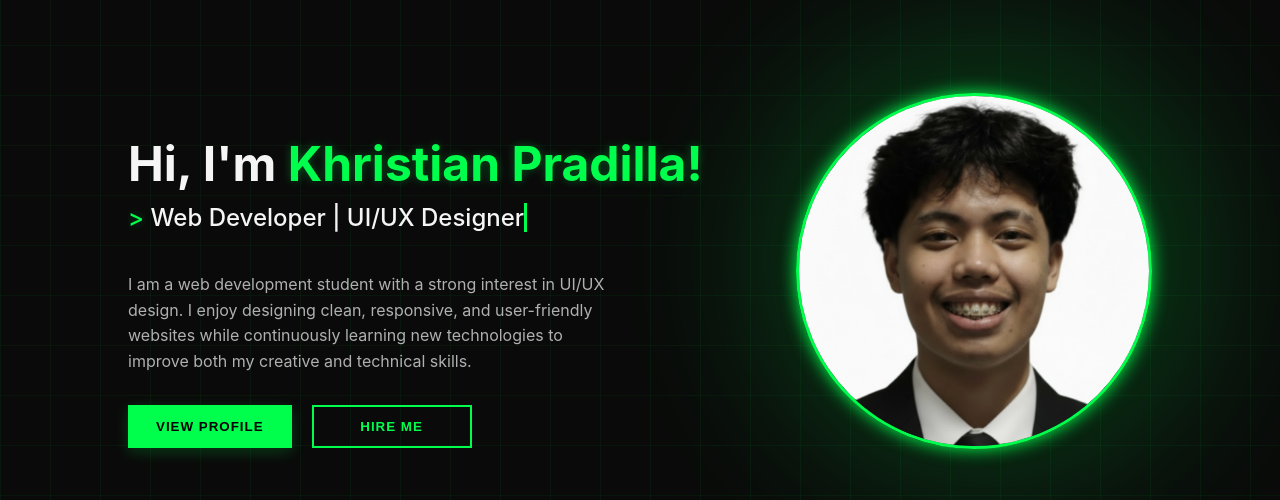
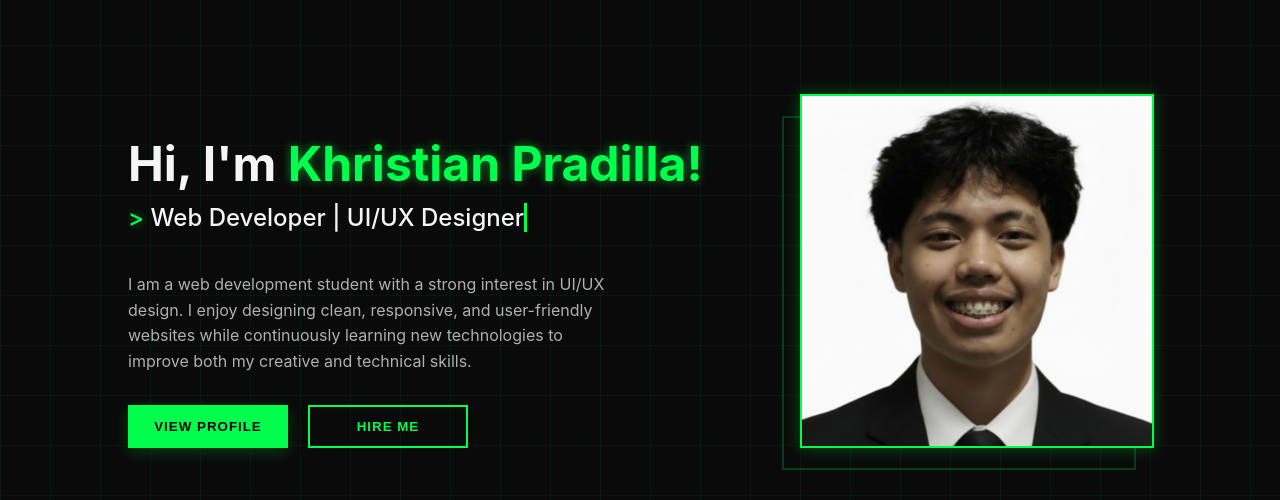
Before and after one commit to KGrahhh/WDFOL-Portfolio, an Angular app: page / in a window 1280 px wide. Shown: the part 205-705 px from the top of the page. Built offline with nearby package versions, Linux system fonts and the light colour scheme.

Commit message:
Updated the profile in home page

```diff
--- a/src/app/pages/home/home.css
+++ b/src/app/pages/home/home.css
@@ -1,3 +1,4 @@
+/* --- LAYOUT --- */
 .home-container {
   display: flex;
   align-items: center;
@@ -8,6 +9,11 @@
   background-color: transparent;
 }
 
+.hero-content {
+  flex: 1;
+}
+
+/* --- TYPOGRAPHY --- */
 .greeting {
   font-size: 3rem;
   margin-bottom: 10px;
@@ -31,47 +37,93 @@
   margin-bottom: 30px;
 }
 
-.image-frame {
-  /* This creates a fixed-size square container */
-  width: 350px;
-  height: 350px;
+.neon-text {
+  color: var(--accent-color);
+  text-shadow: 0 0 10px rgba(var(--accent-rgb), 0.5);
+}
 
-  border-radius: 50%;     /* Makes the container a circle */
-  border: 3px solid var(--accent-color);
-  overflow: hidden;       /* This acts as the "cookie cutter" */
+/* --- HERO VISUAL (The "About" Style Profile) --- */
+.hero-visual {
+  flex: 0 0 350px;
+  max-width: 350px;
+  position: relative;
+  z-index: 1;
+}
+
+.visual-wrapper {
+  position: relative;
   display: flex;
   justify-content: center;
   align-items: center;
+}
 
-  animation: neon-pulse 3s infinite ease-in-out;
+/* The primary neon border box */
+.image-accent-box {
+  position: relative;
+  border: 2px solid var(--accent-color);
+  box-shadow: 0 0 15px rgba(var(--accent-rgb), 0.3);
+  line-height: 0;
+}
+
+/* The secondary offset border (The "Ghost" box) */
+.image-accent-box::before {
+  content: "";
+  position: absolute;
+  width: 100%;
+  height: 100%;
+  border: 2px solid rgba(var(--accent-rgb), 0.5);
+  top: 20px;
+  left: -20px;
+  z-index: -1;
+  transition: all 0.4s ease;
+}
+
+/* INTERACTION: Moves the offset border and zooms image */
+.hero-visual:hover .image-accent-box::before {
+  top: 10px;
+  left: -10px;
+  border-color: var(--accent-color);
+}
+
+.image-frame {
+  width: 350px;
+  height: 350px;
+  overflow: hidden;
+  display: block;
+  background-color: #0a0a0a; /* Matches your background */
 }
 
 .image-frame img {
   width: 100%;
   height: 100%;
   object-fit: cover;
-  transform: scale(1.1);
-
   display: block;
-  transition: transform 0.5s ease;
+  filter: grayscale(30%);
+  transition: transform 0.5s ease, filter 0.4s ease;
 }
 
-/* PULSE ANIMATION  */
-.image-frame.neon-border {
-  animation: neon-pulse 3s infinite ease-in-out;
+.hero-visual:hover img {
+  transform: scale(1.05);
+  filter: grayscale(0%);
 }
 
-@keyframes neon-pulse {
-  0%, 100% {
-    box-shadow: 0 0 5px var(--accent-color);
-    border-color: var(--accent-color);
-  }
-  50% {
-    box-shadow: 0 0 20px var(--accent-color), inset 0 0 10px var(--accent-color);
-    border-color: var(--accent-color);
-  }
+/* --- BUTTONS --- */
+.cta-group {
+  display: flex;
+  gap: 20px;
+  margin-top: 10px;
 }
 
+.btn-primary, .btn-outline {
+  min-width: 160px;
+  text-align: center;
+  padding: 12px 24px;
+  cursor: pointer;
+  font-weight: 600;
+  transition: all 0.3s ease;
+}
+
+/* --- ANIMATIONS --- */
 @keyframes blink-caret {
   from, to { border-color: transparent }
   50% { border-color: var(--accent-color); }
@@ -81,72 +133,21 @@
   from { width: 0 }
   to { width: 100% }
 }
-.cta-group {
-  display: flex;
-  gap: 20px; /* This adds a 20px space between the two buttons */
-  margin-top: 10px;
+
+/* --- RESPONSIVENESS --- */
+@media (max-width: 992px) {
+  .home-container {
+    flex-direction: column-reverse;
+    text-align: center;
+    padding-top: 50px;
+  }
+
+  .description {
+    margin-left: auto;
+    margin-right: auto;
+  }
+
+  .cta-group {
+    justify-content: center;
+  }
 }
-
-/* Ensure the buttons have consistent sizing */
-.btn-primary, .btn-outline {
-  min-width: 160px; /* Optional: makes buttons the same width */
-  text-align: center;
-}
-
-/* Update the image-frame to be circular and add floating animation */
-.image-frame {
-  border-radius: 50%; /* Makes it a circle - optional, remove if you want square */
-  overflow: hidden;   /* Keeps the image inside the border */
-  transition: transform 0.4s cubic-bezier(0.175, 0.885, 0.32, 1.275), box-shadow 0.4s ease;
-  animation: neon-pulse 3s infinite ease-in-out, float 6s infinite ease-in-out;
-  cursor: pointer;
-}
-
-/* Hover Effect: Scales up and intensifies the glow */
-.image-frame:hover {
-  transform: scale(1.05) rotate(2deg);
-  box-shadow: 0 0 40px var(--accent-color);
-}
-
-/* Floating Animation */
-@keyframes float {
-  0%, 100% { transform: translateY(0); }
-  50% { transform: translateY(-20px); }
-}
-
-/* Image inside the frame: add a slight grayscale to color transition */
-.image-frame img {
-  max-width: 400px;
-  width: 100%;
-  height: auto;
-  filter: grayscale(30%); /* Subtle professional look */
-  transition: filter 0.4s ease;
-}
-
-.image-frame:hover img {
-  filter: grayscale(0%);
-}
-
-.visual-wrapper {
-  position: relative;
-  display: flex;
-  justify-content: center;
-  align-items: center;
-}
-
-.blob-shape {
-  position: absolute;
-  width: 300px;
-  height: 300px;
-  background: var(--accent-color);
-  filter: blur(80px);
-  opacity: 0.3;
-  z-index: -1;
-  border-radius: 50%;
-  animation: blob-pulse 8s infinite alternate;
-}
-
-@keyframes blob-pulse {
-  from { transform: scale(1); }
-  to { transform: scale(1.3) translate(10px, -10px); }
-}
--- a/src/app/pages/home/home.html
+++ b/src/app/pages/home/home.html
@@ -20,14 +20,13 @@
 
   <div class="hero-visual">
     <div class="visual-wrapper">
-    <div class="blob-shape"></div>
-
       <a routerLink="/about" class="image-link">
-      <div class="image-frame neon-border">
+        <div class="image-accent-box">
+          <div class="image-frame">
             <img src="profile.png" alt="Khristian Pradilla">
           </div>
+        </div>
       </a>
-
     </div>
   </div>
 </section>
```
Also changed, not shown: src/app/pages/about/about.css (indentation only). Lines whose indentation alone changed are shown as unchanged.
